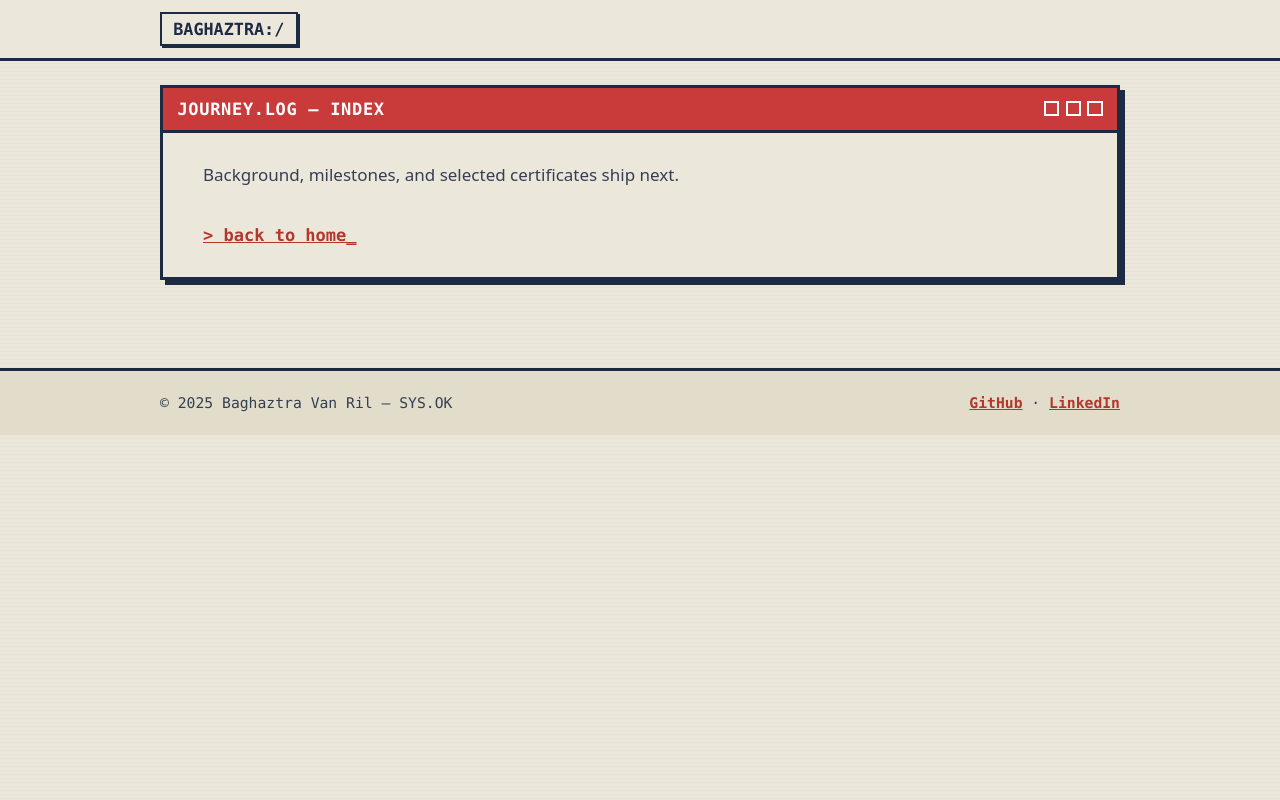
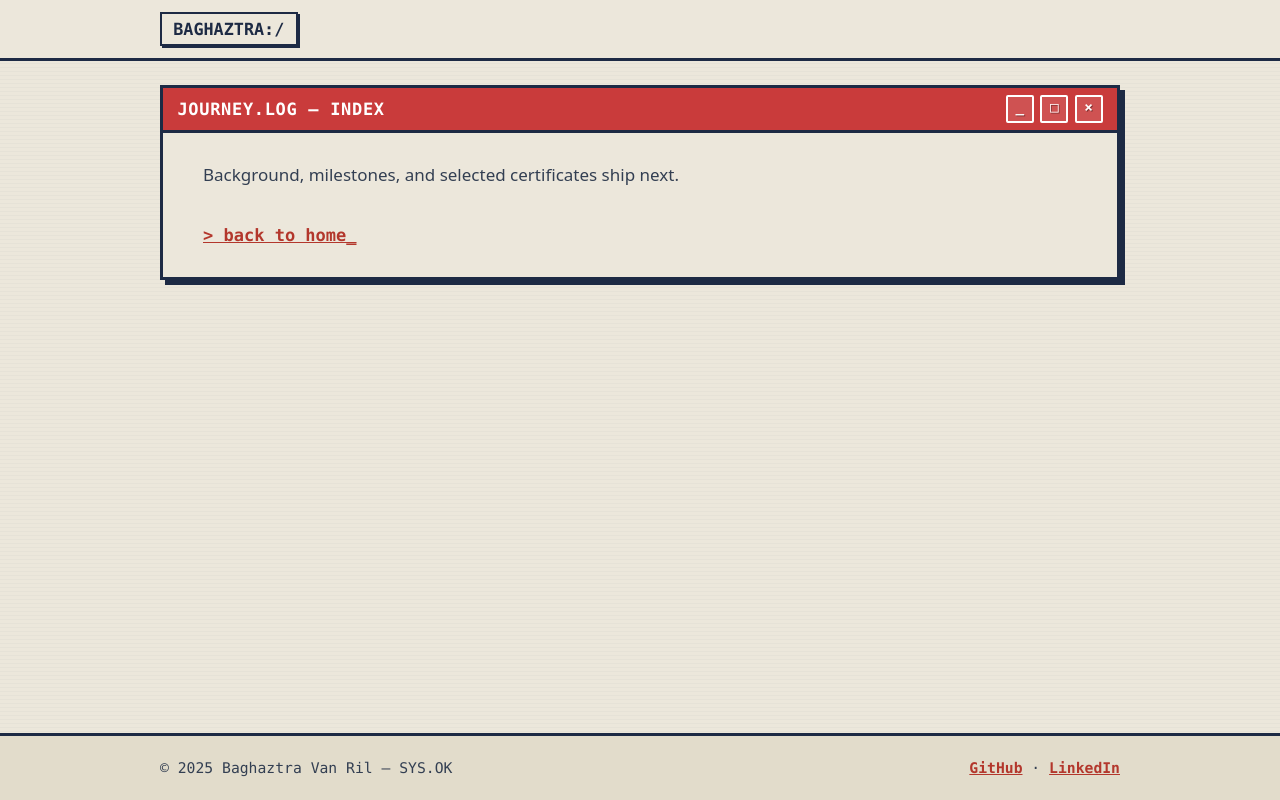
Before and after one commit to Baghaztra/portfolio02, a Nuxt app: page /journey in a window 1280 px wide. Built offline with nearby package versions, Linux system fonts and the light colour scheme.

Commit message:
feat: enhance window management

```diff
--- a/app/assets/css/main.css
+++ b/app/assets/css/main.css
@@ -106,6 +106,17 @@ img {
   max-width: 62rem;
   margin: 0 auto;
   padding: 1.5rem 1rem 3rem;
+  width: 100%;
+  flex: 1;
+}
+
+/* Sticky footer: keep footer at viewport bottom on short pages
+   (e.g. all windows closed, chips only). */
+#__nuxt > div {
+  min-height: 100vh;
+  min-height: 100dvh;
+  display: flex;
+  flex-direction: column;
 }
 
 .sr-only {
@@ -189,11 +200,92 @@ img {
   flex-shrink: 0;
 }
 
-.window-btns span {
-  width: 0.95rem;
-  height: 0.95rem;
+.window-btns button {
+  width: 1.75rem;
+  height: 1.75rem;
   border: 2px solid #fff;
+  border-radius: 2px;
+  background: rgba(255, 255, 255, 0.12);
+  color: #fff;
+  font-family: var(--mono);
+  font-size: 0.9rem;
+  font-weight: 700;
+  line-height: 1;
+  display: inline-flex;
+  align-items: center;
+  justify-content: center;
+  cursor: pointer;
+  padding: 0 0 0.15rem;
+  text-shadow: 1px 1px 0 rgba(0, 0, 0, 0.35);
+}
+
+.window-btns button:hover {
+  background: #fff;
+  color: var(--red-bright);
+  text-shadow: none;
+}
+
+.window-btns button:active {
+  transform: translate(1px, 1px);
+}
+
+.window-btns button[data-on="true"] {
+  background: #fff;
+  color: var(--red-bright);
+  text-shadow: none;
+}
+
+.window-btns button:focus-visible {
+  outline: 2px solid #fff;
+  outline-offset: 2px;
+}
+
+/* ---------- Window modal (maximized) ---------- */
+
+.overlay {
+  position: fixed;
+  inset: 0;
+  z-index: 190;
+  background: rgba(29, 42, 68, 0.62);
+}
+
+.window.is-modal {
+  position: fixed;
+  z-index: 200;
+  inset: 0.75rem;
+  margin-bottom: 0;
+  display: flex;
+  flex-direction: column;
+}
+
+.window.is-modal .window-body {
+  flex: 1;
+  min-height: 0;
+  overflow-y: auto;
+  overscroll-behavior: contain;
+}
+
+@media (min-width: 44rem) {
+  .window.is-modal {
+    inset: 1.5rem;
+  }
+}
+
+.window-chip {
+  font-family: var(--mono);
+  font-weight: 700;
   display: inline-block;
+  margin-bottom: 2.5rem;
+  padding: 0.6rem 1.2rem;
+  border: 3px solid var(--ink);
+  background: var(--paper);
+  color: var(--ink);
+  box-shadow: var(--shadow);
+  cursor: pointer;
+}
+
+.window-chip:hover {
+  background: var(--paper-dim);
 }
 
 .window-body {
--- a/app/components/SysMenu.vue
+++ b/app/components/SysMenu.vue
@@ -29,7 +29,7 @@ import { useSysMenu } from '~/composables/useSysMenu';
 
 interface MenuItem {
   label: string;
-  run: () => void | Promise<void>;
+  run: () => any;
 }
 
 const copyLabel = '> copy page link';
@@ -70,13 +70,14 @@ const copyLink = async () => {
 const items = computed<MenuItem[]>(() => {
   const all: MenuItem[] = [
     { label: '> home', run: () => navigateTo('/') },
-    { label: '> open /projects', run: () => navigateTo('/projects') },
-    { label: '> open /journey', run: () => navigateTo('/journey') },
+    { label: '> projects', run: () => navigateTo('/projects') },
+    { label: '> journey', run: () => navigateTo('/journey') },
     { label: '> back to top', run: () => window.scrollTo({ top: 0, behavior: smooth() ? 'smooth' : 'auto' }) },
     { label: copyLabel, run: copyLink },
-    { label: '> GitHub', run: () => window.open('https://github.com/Baghaztra', '_blank', 'noopener') },
+    { label: '> goto Instagram', run: () => window.open('https://www.instagram.com/baghaztra', '_blank', 'noopener') },
+    { label: '> goto GitHub', run: () => window.open('https://github.com/Baghaztra', '_blank', 'noopener') },
     {
-      label: '> LinkedIn',
+      label: '> goto LinkedIn',
       run: () => window.open('https://www.linkedin.com/in/baghaztra-van-ril-8011b0294', '_blank', 'noopener')
     }
   ];
--- a/app/components/WindowFrame.vue
+++ b/app/components/WindowFrame.vue
@@ -1,19 +1,93 @@
 <template>
-  <section class="window" :aria-label="title">
-    <div class="window-bar" aria-hidden="true">
+  <div
+    v-if="maximized && !closed"
+    class="overlay"
+    aria-hidden="true"
+    @click="maximized = false"
+  />
+  <Teleport to="body" :disabled="!maximized || closed">
+    <section
+      v-if="!closed"
+      class="window"
+      :class="{ 'is-modal': maximized }"
+      :aria-label="title"
+      :aria-modal="maximized || undefined"
+      :role="maximized ? 'dialog' : undefined"
+    >
+      <div class="window-bar">
         <span>{{ title }}</span>
         <span class="window-btns">
-        <span />
-        <span />
-        <span />
+          <button
+            type="button"
+            :aria-label="`${minimized ? 'Expand' : 'Minimize'} ${title}`"
+            :aria-expanded="!minimized"
+            :data-on="minimized || undefined"
+            @click="toggleMinimize"
+          >
+            _
+          </button>
+          <button
+            type="button"
+            :aria-label="`${maximized ? 'Restore' : 'Maximize'} ${title}`"
+            :aria-expanded="maximized"
+            :data-on="maximized || undefined"
+            @click="toggleMaximize"
+          >
+            □
+          </button>
+          <button type="button" :aria-label="`Close ${title}`" @click="closeFrame">
+            ×
+          </button>
         </span>
       </div>
-    <div class="window-body">
+      <div v-show="!minimized" class="window-body">
         <slot />
       </div>
     </section>
+  </Teleport>
+  <button v-if="closed" type="button" class="window-chip" @click="closed = false">
+    [+] {{ title }}
+  </button>
 </template>
 
 <script setup lang="ts">
 defineProps<{ title: string }>();
+
+// ponytail: per-instance refs only, state resets on reload
+const minimized = ref(false);
+const maximized = ref(false);
+const closed = ref(false);
+
+const closeFrame = () => {
+  closed.value = true;
+  maximized.value = false;
+};
+
+// ponytail: minimizing from a modal returns to the inline collapsed frame
+const toggleMinimize = () => {
+  minimized.value = !minimized.value;
+  if (maximized.value) maximized.value = false;
+};
+
+// ponytail: maximizing an empty (minimized) frame makes no sense, restore it
+const toggleMaximize = () => {
+  maximized.value = !maximized.value;
+  if (maximized.value) minimized.value = false;
+};
+
+const onEsc = (e: KeyboardEvent) => {
+  if (e.key === 'Escape') maximized.value = false;
+};
+
+// ponytail: body scroll-lock + esc only while a modal is open
+watch(maximized, (open) => {
+  document.body.style.overflow = open ? 'hidden' : '';
+  if (open) document.addEventListener('keydown', onEsc);
+  else document.removeEventListener('keydown', onEsc);
+});
+
+onUnmounted(() => {
+  document.body.style.overflow = '';
+  document.removeEventListener('keydown', onEsc);
+});
 </script>
```
Lines whose indentation alone changed are shown as unchanged.
